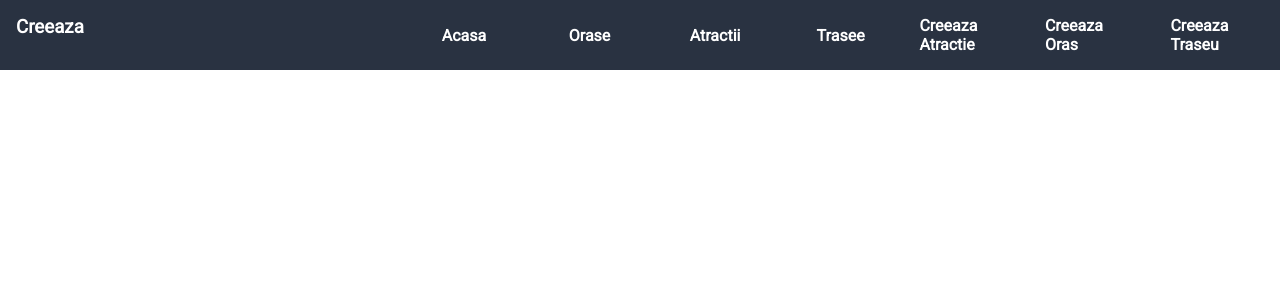
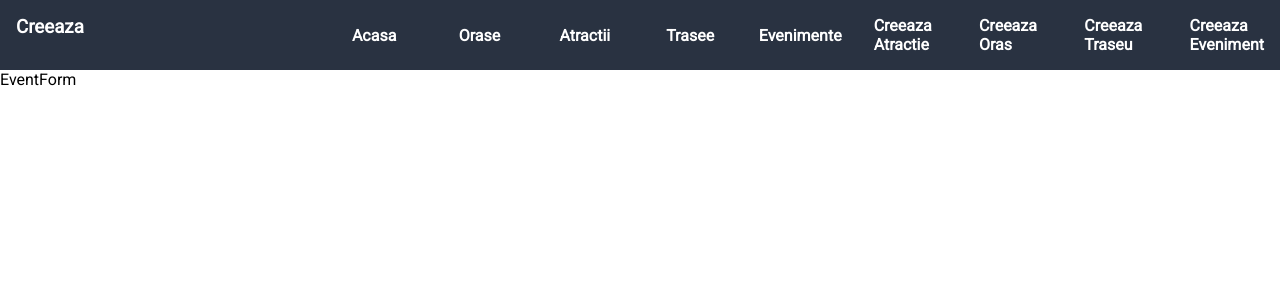
Before and after one commit to Yash8840/Manage-Database, a React (Vite) app in the folder client/: page /events/create in a window 1280 px wide. Shown: the top 300 px of the page. Built offline with nearby package versions, Linux system fonts and the light colour scheme.

Commit message:
Frontend scheleton

```diff
--- /dev/null
+++ b/client/components/EventForm.jsx
@@ -0,0 +1,11 @@
+import React from "react";
+
+const EventForm = () => {
+    return (
+        <section className = "form">
+            EventForm
+        </section>
+    )
+};
+
+export default EventForm
--- a/client/components/NavBar.jsx
+++ b/client/components/NavBar.jsx
@@ -19,6 +19,9 @@ const NavBar = () =>  {
                     <NavLink to = "/roads"> Trasee </NavLink>
                 </li>
                 <li className="navbar-element">
+                    <NavLink to = "/events"> Evenimente </NavLink>
+                </li>
+                <li className="navbar-element">
                     <NavLink to = "/places/create">Creeaza Atractie</NavLink>
                 </li>
                 <li className="navbar-element">
@@ -27,6 +30,9 @@ const NavBar = () =>  {
                 <li className="navbar-element">
                     <NavLink to = "/roads/create"> Creeaza Traseu </NavLink>
                 </li>
+                <li className="navbar-element">
+                    <NavLink to = "/events/create"> Creeaza Eveniment </NavLink>
+                </li>
             </ul>
         </nav>
     )
--- /dev/null
+++ b/client/pages/EventManage.jsx
@@ -0,0 +1,12 @@
+import React from "react";
+import EventForm from "../components/EventForm";
+
+const EventManage = () => {
+    return (
+        <section className="event-manage-page page">
+            <EventForm />
+        </section>
+    )
+};
+
+export default EventManage;
--- /dev/null
+++ b/client/pages/EventPage.jsx
@@ -0,0 +1,11 @@
+import React from "react";
+
+const EventPage = () => {
+    return(
+        <section className="event-page page">
+            EventPage
+        </section>
+    )
+};
+
+export default EventPage
--- /dev/null
+++ b/client/pages/Events.jsx
@@ -0,0 +1,11 @@
+import React from "react";
+
+const Events = () => {
+    return(
+        <section className="events-page page">
+            Events Page
+        </section>
+    )
+};
+
+export default Events
--- a/client/src/App.jsx
+++ b/client/src/App.jsx
@@ -13,6 +13,9 @@ import UpdatePlace from "../pages/UpdatePlace";
 import Roads from "../pages/Roads";
 import RoadManage from "../pages/RoadManage";
 import RoadPage from "../pages/RoadPage";
+import EventPage from "../pages/EventPage";
+import EventManage from "../pages/EventManage";
+import Events from "../pages/Events";
 import "../css/main.css";
 import  "../css/formMain.css";
 
@@ -26,10 +29,13 @@ const App = () => {
         <Route path = "/places" element = { <Places /> } />
         <Route path = "/cities" element = { <Cities />} />
         <Route path = "/roads" element = { <Roads /> } />
+        <Route path = "/events" element = { <Events /> } />
+
         {/* Manage Routes*/}
         <Route path = "/places/create" element = { <PlaceManage /> }/>
         <Route path = "/cities/create" element = { <CityManage /> } />
         <Route path = "/roads/create" element = { <RoadManage /> } />
+        <Route path = "/events/create" element = { <EventManage /> } />
 
         {/* Detail Routes*/}
         <Route path = "/places/:id" element = { <PlacePage />} />
@@ -37,6 +43,7 @@ const App = () => {
         <Route path = "/places/:id/update" element = { <UpdatePlace /> } />
         <Route path = "/cities/:id/update" element = { <UpdateCity /> } />
         <Route path = "/roads/:id" element = { <RoadPage /> } />
+        <Route path = "/events/:id" element =  { <EventPage /> } />
       </Routes>
     </section>
   )
```
Also changed, not shown: client/components/Event.jsx (added, +11 -0 lines), 1 other file (tests, documents, lock files or other folders).
